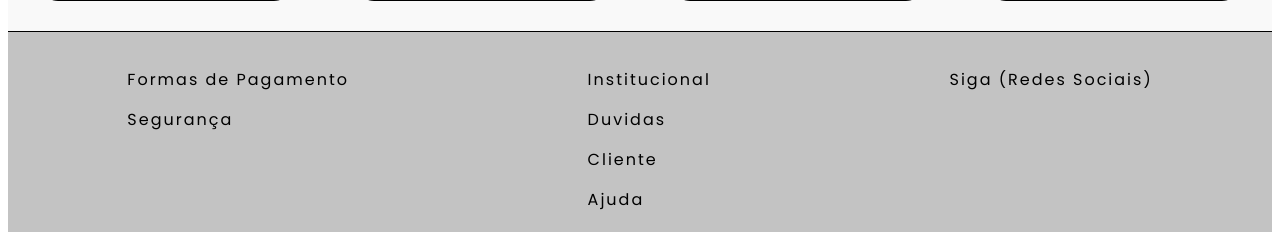
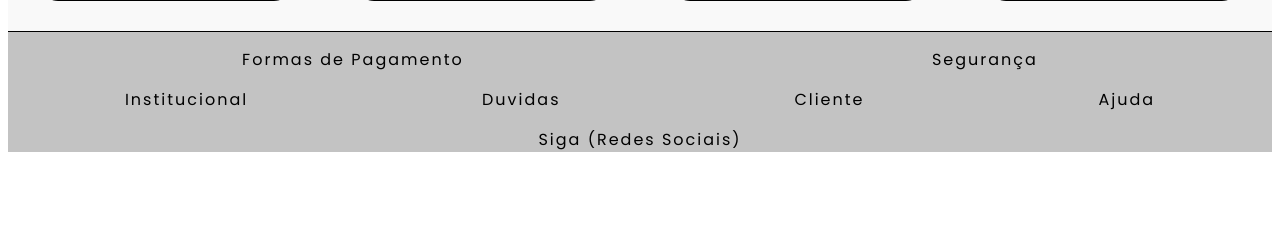
Before and after one commit to grupo-tcc-ti/pcc_emarket, a PHP site: page / in a window 1280 px wide. Shown: the part 1491-1731 px from the top of the page. After the commit the page ends 1643 px from the top, so only its background shows below. Run offline with PHP 8.4, Linux system fonts and the light colour scheme.

Commit message:
Footer correction

```diff
--- a/sitio/css/style.css
+++ b/sitio/css/style.css
@@ -246,21 +246,25 @@ i.linkcart {
 
 /* Rodapé */
 
+/* Modify the elements in the footer tag */
 footer {
     display: flex;
-    flex-direction: row;
+    flex-direction: column;
     justify-content: space-around;
     border-top: 1px solid black;
     background-color: #c3c3c3;
 }
 
+/* Modify the div(columns-footer) */
 .columns-footer{
-    padding: 20px;
+    display: flex;
+    flex-direction: row;
+    justify-content: space-around;
 }
 
+/* Modify the content in the div(columns-footer) */
 .columns-footer > span{
     display: flex;
-    flex-direction: column;
     margin-top: 15px;
     letter-spacing: 2px;
 }
```
